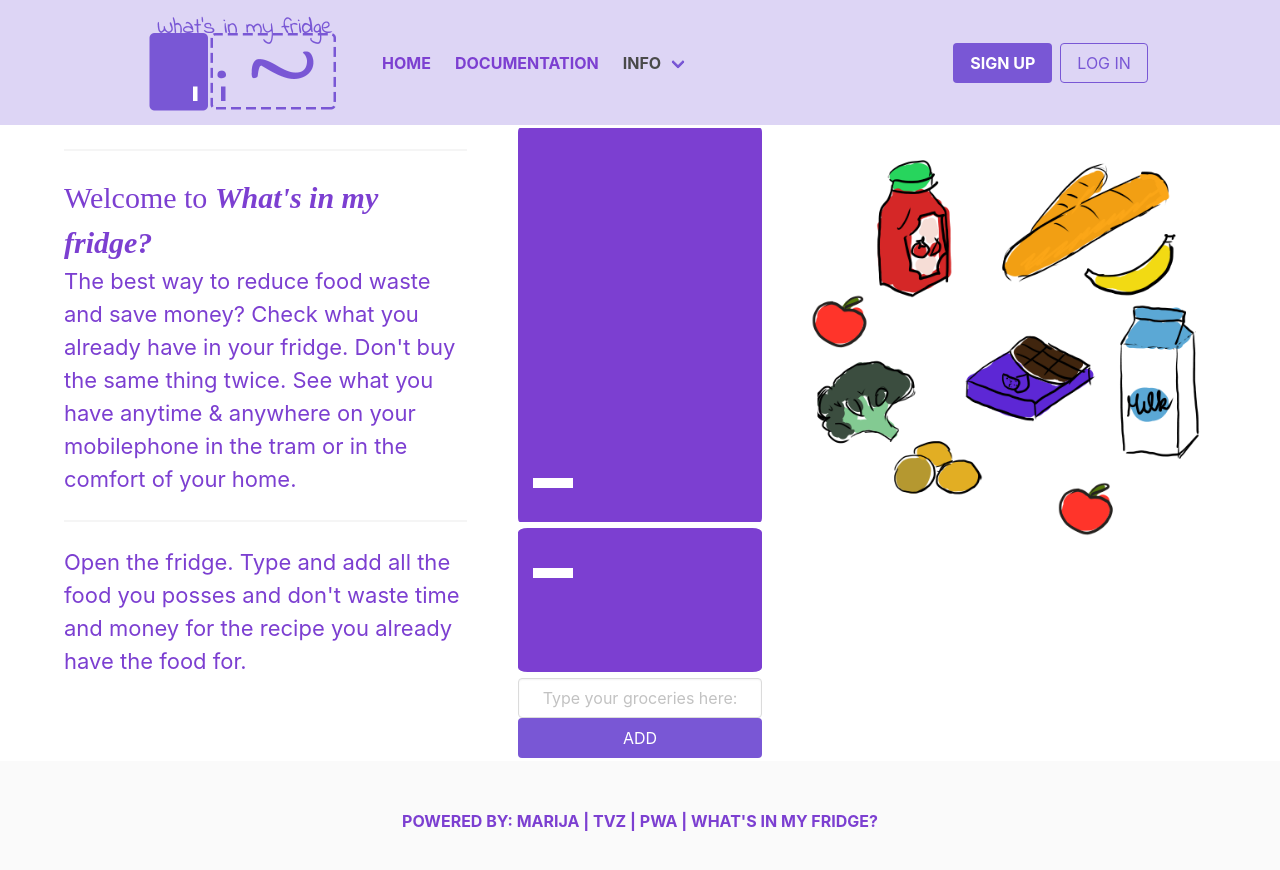
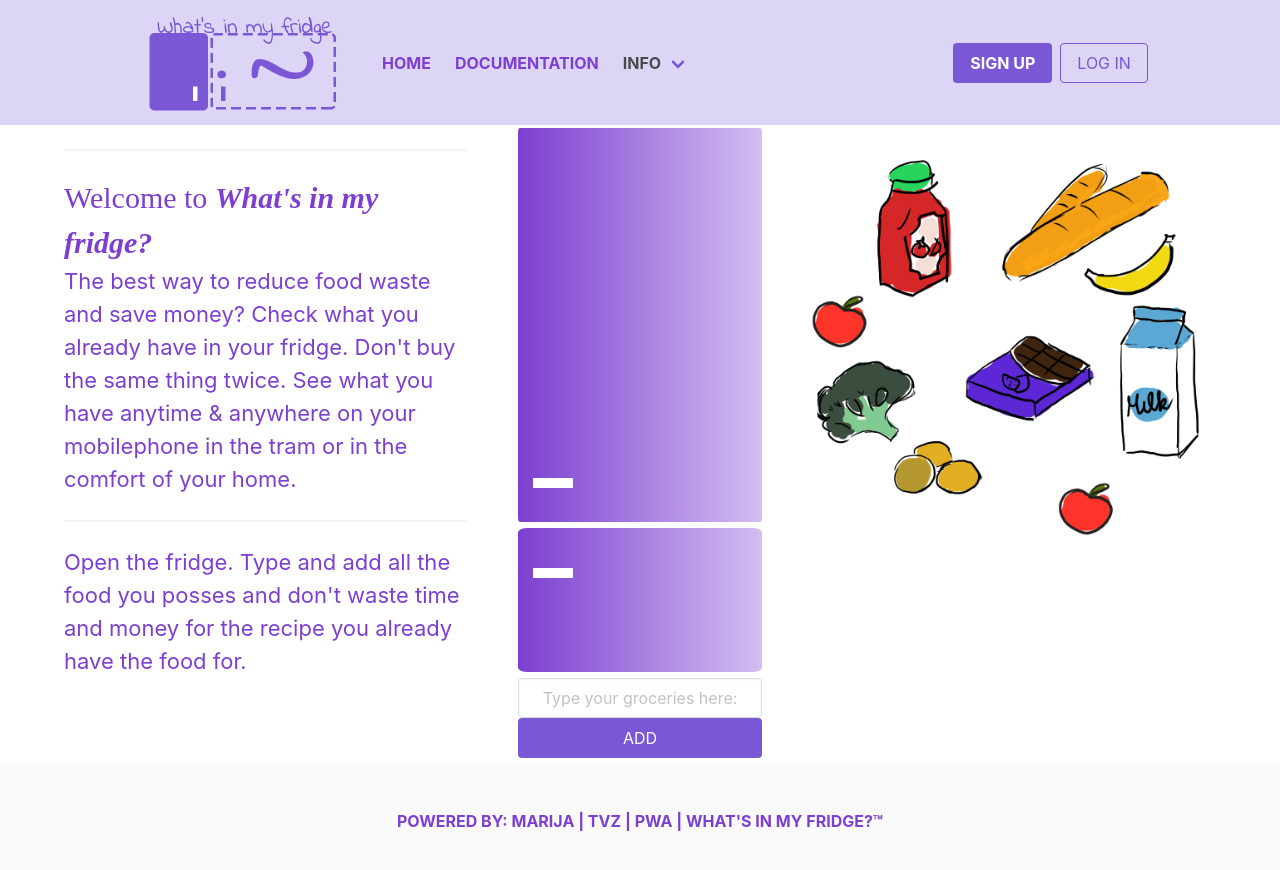
Before and after one commit to msimunic11/pwa_projekt, a Vue app: page / in a window 1280 px wide. Shown: the top 870 px of the page. Built offline with nearby package versions, Linux system fonts and the light colour scheme.

Commit message:
gradijent

```diff
--- a/src/App.vue
+++ b/src/App.vue
@@ -66,7 +66,7 @@
     </div>
     <footer>
       <div class="footer">
-        <p>Powered by: Marija | TVZ | PWA | What's in my fridge?</p>
+        <p>Powered by: Marija | TVZ | PWA | What's in my fridge?™ </p>
       </div>
     </footer>
   </div>
@@ -115,7 +115,7 @@ input.input {
   border-radius: 2%;
   text-align: center;
   height: 400px;
-  background-color: rgb(124, 63, 209);
+background: linear-gradient(90deg, rgba(124,63,209,1) 0%, rgba(202,176,238,0.83) 100%);
 }
 
 .fridge-bottom {
@@ -125,7 +125,7 @@ input.input {
   text-align: center;
   height: 150px;
   border-radius: 5%;
-  background-color: rgb(124, 63, 209);
+background: linear-gradient(90deg, rgba(124,63,209,1) 0%, rgba(202,176,238,0.83) 100%);
 }
 button.add-button {
   height: 40px;
```
